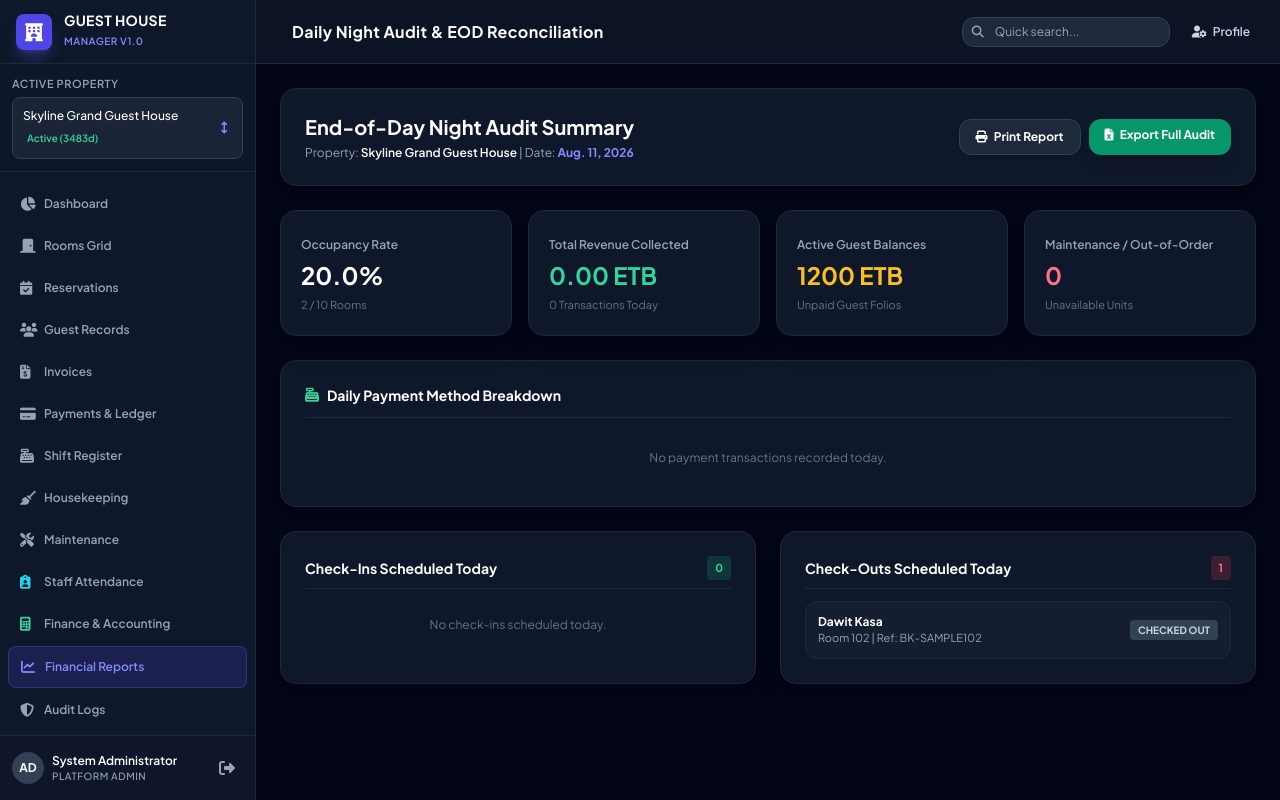
After one commit to abelpro12/Guest_House-, a Django app: page /reports/night-audit/ in a window 1280 px wide. The commit adds this page. Run offline with Django 4.2, Linux system fonts and the light colour scheme; a user stored in the database is signed in; data comes from the database, SQL or seed files in the repository; some libraries are stand-ins or nearby versions.

Commit message:
Add Folio POS Extra Services Catalog and Daily Night Audit EOD Reconciliation Report

```diff
--- a/reports/urls.py
+++ b/reports/urls.py
@@ -7,4 +7,5 @@ urlpatterns = [
     path('', views.reports_index, name='index'),
     path('export/csv/', views.export_csv, name='export_csv'),
     path('export/excel/', views.export_excel, name='export_excel'),
+    path('night-audit/', views.night_audit, name='night_audit'),
 ]
--- a/reports/views.py
+++ b/reports/views.py
@@ -121,3 +121,54 @@ def export_excel(request):
     except Exception as e:
         messages.error(request, f"Excel export error: {str(e)}")
         return redirect('reports:index')
+
+
+@login_required
+@investor_or_admin_required
+def night_audit(request):
+    """Generates an end-of-day Night Audit report reconciling occupancy, collections, and pending balances."""
+    prop = getattr(request, 'current_property', None)
+    if not prop:
+        messages.error(request, "Select property.")
+        return redirect('properties:list')
+
+    today = date.today()
+    rooms = Room.objects.filter(property=prop, is_active=True)
+    total_rooms = rooms.count()
+    occupied_rooms = rooms.filter(status='occupied').count()
+    maintenance_rooms = rooms.filter(status='maintenance').count()
+    vacant_rooms = rooms.filter(status='vacant').count()
+    cleaning_rooms = rooms.filter(status='cleaning').count()
+
+    occupancy_rate = round((occupied_rooms / total_rooms * 100), 1) if total_rooms > 0 else 0
+
+    # Today's Check-ins & Check-outs
+    check_ins = Booking.objects.filter(property=prop, check_in_date=today)
+    check_outs = Booking.objects.filter(property=prop, expected_check_out=today)
+
+    # Today's Collections Breakdown
+    today_txs = Transaction.objects.filter(property=prop, transaction_status='completed', timestamp__date=today)
+    total_collected = today_txs.aggregate(total=Sum('amount'))['total'] or Decimal('0.00')
+
+    pm_breakdown = today_txs.values('payment_method').annotate(total=Sum('amount'), count=Count('id'))
+
+    # Active Outstanding Balances
+    active_bookings = Booking.objects.filter(property=prop, status__in=['confirmed', 'checked_in'])
+    total_outstanding = active_bookings.aggregate(total=Sum('balance'))['total'] or Decimal('0.00')
+
+    return render(request, 'reports/night_audit.html', {
+        'property': prop,
+        'today': today,
+        'total_rooms': total_rooms,
+        'occupied_rooms': occupied_rooms,
+        'vacant_rooms': vacant_rooms,
+        'cleaning_rooms': cleaning_rooms,
+        'maintenance_rooms': maintenance_rooms,
+        'occupancy_rate': occupancy_rate,
+        'check_ins': check_ins,
+        'check_outs': check_outs,
+        'total_collected': total_collected,
+        'pm_breakdown': pm_breakdown,
+        'total_outstanding': total_outstanding,
+        'today_txs': today_txs
+    })
--- a/templates/reports/index.html
+++ b/templates/reports/index.html
@@ -16,6 +16,10 @@
         </div>
 
         <div class="flex items-center space-x-3">
+            <a href="{% url 'reports:night_audit' %}" class="px-4 py-2 bg-indigo-600 hover:bg-indigo-500 text-white font-bold text-xs rounded-xl shadow-lg flex items-center space-x-2">
+                <i class="fa-solid fa-moon"></i>
+                <span>Daily Night Audit</span>
+            </a>
             <a href="{% url 'reports:export_csv' %}" class="px-4 py-2 bg-emerald-700 hover:bg-emerald-600 text-white font-bold text-xs rounded-xl shadow-lg flex items-center space-x-2">
                 <i class="fa-solid fa-file-csv"></i>
                 <span>Export CSV</span>
--- /dev/null
+++ b/templates/reports/night_audit.html
@@ -0,0 +1,115 @@
+{% extends 'base.html' %}
+
+{% block title %}Night Audit Report — {{ property.property_name }}{% endblock %}
+{% block page_title %}Daily Night Audit & EOD Reconciliation{% endblock %}
+
+{% block content %}
+<div class="space-y-6 max-w-5xl mx-auto">
+
+    <!-- Header Actions -->
+    <div class="bg-slate-900 border border-slate-800 rounded-2xl p-6 shadow-xl flex flex-wrap items-center justify-between gap-4">
+        <div>
+            <h2 class="text-xl font-extrabold text-white">End-of-Day Night Audit Summary</h2>
+            <p class="text-xs text-slate-400 mt-1">Property: <span class="text-white font-semibold">{{ property.property_name }}</span> | Date: <span class="text-indigo-400 font-bold">{{ today }}</span></p>
+        </div>
+        <div class="flex items-center space-x-2">
+            <button onclick="window.print()" class="px-4 py-2 bg-slate-800 hover:bg-slate-700 text-white font-bold text-xs rounded-xl border border-slate-700 shadow">
+                <i class="fa-solid fa-print mr-1"></i> Print Report
+            </button>
+            <a href="{% url 'reports:export_excel' %}" class="px-4 py-2 bg-emerald-600 hover:bg-emerald-500 text-white font-bold text-xs rounded-xl shadow-lg">
+                <i class="fa-solid fa-file-excel mr-1"></i> Export Full Audit
+            </a>
+        </div>
+    </div>
+
+    <!-- Key Audit KPI Cards -->
+    <div class="grid grid-cols-2 md:grid-cols-4 gap-4">
+        <div class="bg-slate-900 border border-slate-800 p-5 rounded-2xl shadow-xl">
+            <span class="text-slate-400 text-xs font-semibold">Occupancy Rate</span>
+            <div class="text-2xl font-black text-white mt-1">{{ occupancy_rate }}%</div>
+            <span class="text-[11px] text-slate-500">{{ occupied_rooms }} / {{ total_rooms }} Rooms</span>
+        </div>
+
+        <div class="bg-slate-900 border border-slate-800 p-5 rounded-2xl shadow-xl">
+            <span class="text-slate-400 text-xs font-semibold">Total Revenue Collected</span>
+            <div class="text-2xl font-black text-emerald-400 mt-1">{{ total_collected }} ETB</div>
+            <span class="text-[11px] text-slate-500">{{ today_txs.count }} Transactions Today</span>
+        </div>
+
+        <div class="bg-slate-900 border border-slate-800 p-5 rounded-2xl shadow-xl">
+            <span class="text-slate-400 text-xs font-semibold">Active Guest Balances</span>
+            <div class="text-2xl font-black text-amber-400 mt-1">{{ total_outstanding }} ETB</div>
+            <span class="text-[11px] text-slate-500">Unpaid Guest Folios</span>
+        </div>
+
+        <div class="bg-slate-900 border border-slate-800 p-5 rounded-2xl shadow-xl">
+            <span class="text-slate-400 text-xs font-semibold">Maintenance / Out-of-Order</span>
+            <div class="text-2xl font-black text-rose-400 mt-1">{{ maintenance_rooms }}</div>
+            <span class="text-[11px] text-slate-500">Unavailable Units</span>
+        </div>
+    </div>
+
+    <!-- Collections Breakdown by Payment Method -->
+    <div class="bg-slate-900 border border-slate-800 rounded-2xl p-6 shadow-xl space-y-4">
+        <h3 class="text-sm font-bold text-white flex items-center space-x-2 border-b border-slate-800 pb-3">
+            <i class="fa-solid fa-cash-register text-emerald-400"></i>
+            <span>Daily Payment Method Breakdown</span>
+        </h3>
+        <div class="grid grid-cols-1 sm:grid-cols-3 gap-4 text-xs">
+            {% for pm in pm_breakdown %}
+            <div class="p-4 bg-slate-800/60 border border-slate-700/60 rounded-xl flex items-center justify-between">
+                <div>
+                    <span class="font-bold text-white block capitalize">{{ pm.payment_method }}</span>
+                    <span class="text-slate-400 text-[11px]">{{ pm.count }} payment(s)</span>
+                </div>
+                <span class="text-base font-extrabold text-emerald-400">{{ pm.total }} ETB</span>
+            </div>
+            {% empty %}
+            <div class="sm:col-span-3 text-slate-500 text-center py-4">No payment transactions recorded today.</div>
+            {% endfor %}
+        </div>
+    </div>
+
+    <!-- Movement Summary: Check-Ins & Check-Outs -->
+    <div class="grid grid-cols-1 md:grid-cols-2 gap-6">
+        <!-- Check-Ins Today -->
+        <div class="bg-slate-900 border border-slate-800 rounded-2xl p-6 shadow-xl space-y-3 text-xs">
+            <h3 class="font-bold text-white text-sm flex items-center justify-between border-b border-slate-800 pb-2">
+                <span>Check-Ins Scheduled Today</span>
+                <span class="px-2 py-0.5 rounded bg-emerald-500/20 text-emerald-400 text-[11px] font-bold">{{ check_ins.count }}</span>
+            </h3>
+            {% for b in check_ins %}
+            <div class="p-3 bg-slate-800/40 border border-slate-800 rounded-xl flex justify-between items-center">
+                <div>
+                    <div class="font-bold text-white">{{ b.guest.full_name }}</div>
+                    <div class="text-[11px] text-slate-400">Room {{ b.room.room_number }} | Ref: {{ b.booking_reference }}</div>
+                </div>
+                <span class="px-2 py-0.5 rounded text-[10px] font-bold uppercase {% if b.status == 'checked_in' %}bg-emerald-500/20 text-emerald-400{% else %}bg-amber-500/20 text-amber-400{% endif %}">{{ b.get_status_display }}</span>
+            </div>
+            {% empty %}
+            <div class="text-slate-500 text-center py-4">No check-ins scheduled today.</div>
+            {% endfor %}
+        </div>
+
+        <!-- Check-Outs Today -->
+        <div class="bg-slate-900 border border-slate-800 rounded-2xl p-6 shadow-xl space-y-3 text-xs">
+            <h3 class="font-bold text-white text-sm flex items-center justify-between border-b border-slate-800 pb-2">
+                <span>Check-Outs Scheduled Today</span>
+                <span class="px-2 py-0.5 rounded bg-rose-500/20 text-rose-400 text-[11px] font-bold">{{ check_outs.count }}</span>
+            </h3>
+            {% for b in check_outs %}
+            <div class="p-3 bg-slate-800/40 border border-slate-800 rounded-xl flex justify-between items-center">
+                <div>
+                    <div class="font-bold text-white">{{ b.guest.full_name }}</div>
+                    <div class="text-[11px] text-slate-400">Room {{ b.room.room_number }} | Ref: {{ b.booking_reference }}</div>
+                </div>
+                <span class="px-2 py-0.5 rounded text-[10px] font-bold uppercase {% if b.status == 'checked_out' %}bg-slate-700 text-slate-300{% else %}bg-amber-500/20 text-amber-400{% endif %}">{{ b.get_status_display }}</span>
+            </div>
+            {% empty %}
+            <div class="text-slate-500 text-center py-4">No check-outs scheduled today.</div>
+            {% endfor %}
+        </div>
+    </div>
+
+</div>
+{% endblock %}
```
Also changed, not shown: billing/models.py (+20 -0 lines), billing/views.py (+22 -3 lines), templates/billing/invoice_detail.html (+25 -0 lines), billing/migrations/0002_extraservice.py (added).
